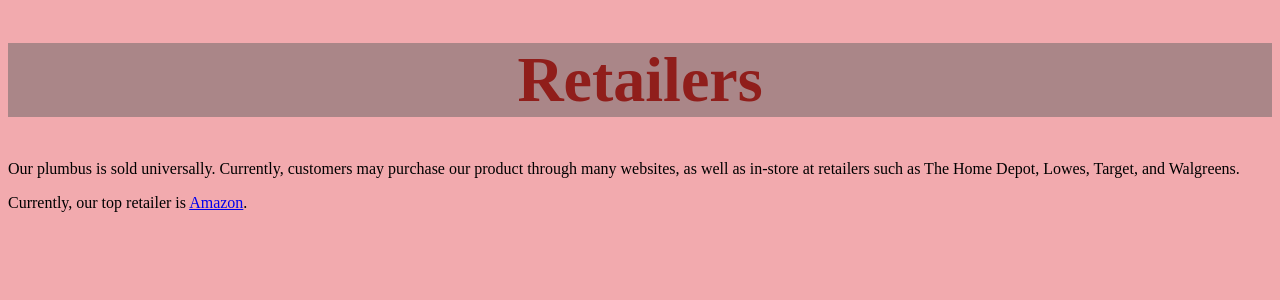
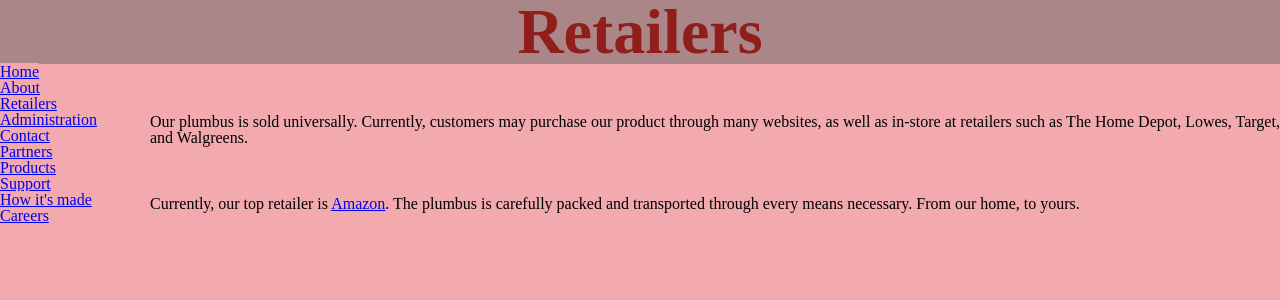
Before and after one commit to dvicklund/csci, a PHP site: page /retailers.html in a window 1280 px wide. Shown: the top 300 px of the page. Run offline with PHP 8.4, Linux system fonts and the light colour scheme.

Commit message:
modified retailers, fixed spelling index, added padding in stylesheet to <p>

```diff
--- a/index.html
+++ b/index.html
@@ -11,7 +11,7 @@
     <header>
       <h1>Plumbus Inc.</h1>
     </header>
-    <<nav>
+    <nav>
       <ul>
         <li><a href="index.html">Home</a></li>
         <li><a href="about.html">About</a></li>
--- a/retailers.html
+++ b/retailers.html
@@ -5,20 +5,35 @@
     <meta name="viewport" content="width=device-width, initial-scale=1.0">
     <meta http-equiv="X-UA-Compatible" content="ie=edge">
     <title>Retailers</title>
+    <link rel="stylesheet" href="reset.css">
     <link rel="stylesheet" href="style.css">
     <meta charset="utf-8">
+
     <link rel="shortcut icon" href="images/plumbus_lg.png" type="image/png">
 </head>
 <body>
     <header>
     <h1>Retailers</h1>
     </header>
-
+    <nav>
+        <ul>
+          <li><a href="index.html">Home</a></li>
+          <li><a href="about.html">About</a></li>
+          <li><a href="retailers.html">Retailers</a></li>
+          <li><a href="administration.html">Administration</a></li>
+          <li><a href="contact.html">Contact</a></li>
+          <li><a href="partners.html">Partners</a></li>
+          <li><a href="products.html">Products</a></li>
+          <li><a href="support.html">Support</a></li>
+          <li><a href="howitsmade.html">How it's made</a></li>
+          <li><a href="careers.html">Careers</a></li>
+        </ul>
+      </nav>
     <p>
         Our plumbus is sold universally. Currently, customers may purchase our product through many websites, as well as in-store at retailers such as The Home Depot, Lowes, Target, and Walgreens.
     </p>
     <p>
-        Currently, our top retailer is <a href="https://www.amazon.com/RICK-AND-MORTY-RM-1012-Plumbus/dp/B07P97VMVR/ref=sr_1_1?keywords=plumbus&qid=1581206409&sr=8-1">Amazon</a>.
+        Currently, our top retailer is <a href="https://www.amazon.com/RICK-AND-MORTY-RM-1012-Plumbus/dp/B07P97VMVR/ref=sr_1_1?keywords=plumbus&qid=1581206409&sr=8-1">Amazon</a>. The plumbus is carefully packed and transported through every means necessary. From our home, to yours.
     </p>
 
 </body>
--- a/style.css
+++ b/style.css
@@ -20,6 +20,8 @@ nav {
 
 p {
   font-size: 1em;
+  padding-left: 150px;
+  padding-top: 50px;
 }
 
 footer {
```
